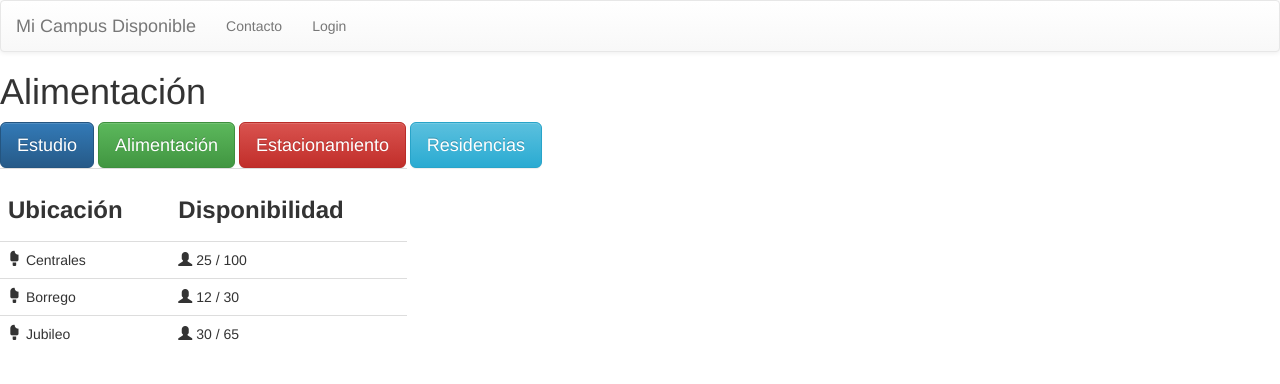
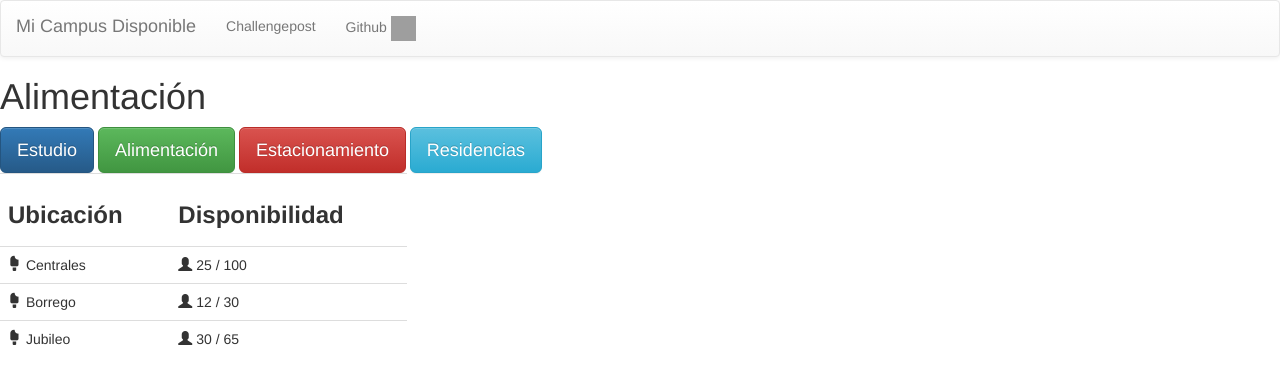
Before and after one commit to micampusdisponible/micampusdisponible.github.io, a PHP site: page /alimentacion.php in a window 1280 px wide. Shown: the top 384 px of the page. Run offline with PHP 8.4, Linux system fonts and the light colour scheme; grey boxes are pictures that could not be loaded.

Commit message:
Final push

```diff
--- a/MiCampusApp/grupales.php
+++ b/MiCampusApp/grupales.php
@@ -14,7 +14,6 @@ if ($conn->connect_error) {
 $incremento = intval($_GET['incremento']);
 $lugar = intval($_GET['lugar']);
 $sql = "SELECT ocupacion from grupales where lugar = '".$lugar."'";
-$conn->close();
 $result = $conn->query($sql);
 $incremento = $incremento + $result;
 $sql = "UPDATE grupales SET ocupacion='".$incremento."' WHERE lugar='".$lugar."'";
--- a/MiCampusApp/header.php
+++ b/MiCampusApp/header.php
@@ -14,8 +14,8 @@
     <!-- Collect the nav links, forms, and other content for toggling -->
     <div class="collapse navbar-collapse" id="bs-example-navbar-collapse-1">
       <ul class="nav navbar-nav">
-        <li ><a href="#">Contacto </a></li>
-        <li><a href="#">Login</a></li>
+        <li ><a href="http://hackmty.challengepost.com/submissions/34775-mi-campus-disponible">Challengepost </a></li>
+        <li><a href="https://github.com/micampusdisponible/micampusdisponible.github.io">Github <img src="http://reno.gov/home/showimage?id=6126" style="width:25px;height:25px"> </a> </li>
 
       </ul>
 
```
